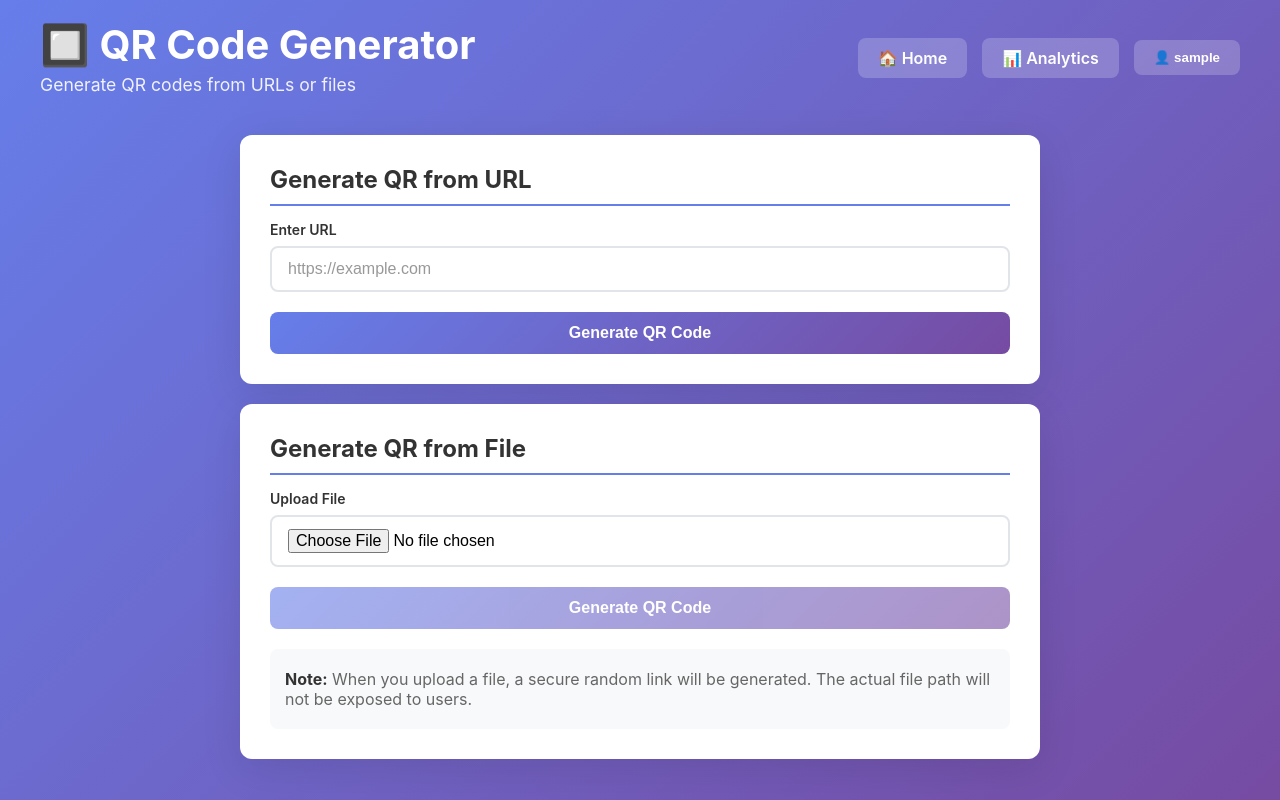
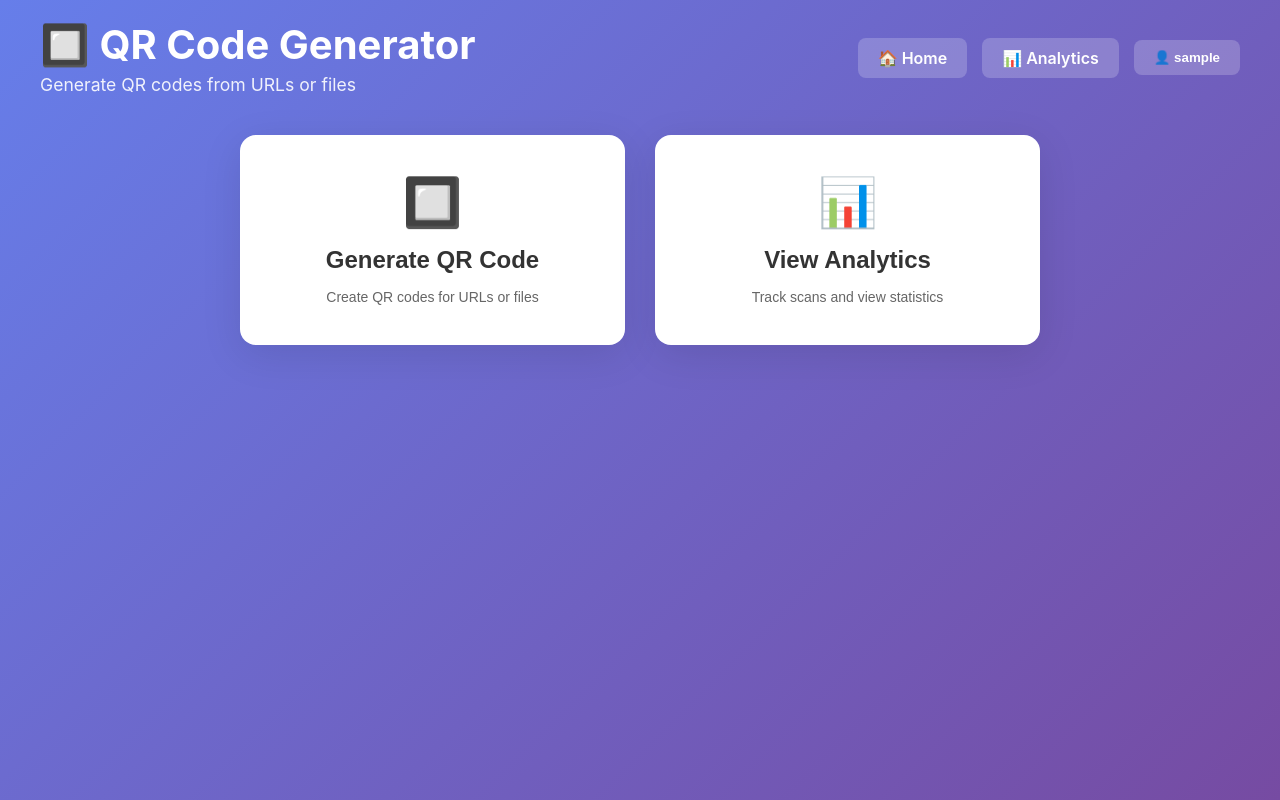
Before and after one commit to Ghulam-Abbas-65/QR, a React (Create React App) app in the folder frontend/: page / in a window 1280 px wide. Built offline with nearby package versions, Linux system fonts and the light colour scheme; sample sign-in values are in the browser's storage; the HTML template or start-up script is replaced by a standard one.

Commit message:
improve UI

```diff
--- /dev/null
+++ b/frontend/src/pages/Home.css
@@ -0,0 +1,162 @@
+.home-container {
+  max-width: 800px;
+  margin: 0 auto;
+}
+
+/* Main Buttons */
+.main-buttons {
+  display: grid;
+  grid-template-columns: repeat(2, 1fr);
+  gap: 30px;
+  margin-top: 40px;
+}
+
+.main-btn {
+  background: white;
+  border: none;
+  border-radius: 16px;
+  padding: 40px 30px;
+  cursor: pointer;
+  transition: all 0.3s ease;
+  box-shadow: 0 10px 40px rgba(0, 0, 0, 0.1);
+  display: flex;
+  flex-direction: column;
+  align-items: center;
+  text-align: center;
+  gap: 15px;
+}
+
+.main-btn:hover {
+  transform: translateY(-8px);
+  box-shadow: 0 20px 60px rgba(0, 0, 0, 0.15);
+}
+
+.generate-btn:hover {
+  background: linear-gradient(135deg, #667eea15 0%, #764ba215 100%);
+}
+
+.analytics-btn:hover {
+  background: linear-gradient(135deg, #11998e15 0%, #38ef7d15 100%);
+}
+
+.btn-icon {
+  font-size: 48px;
+}
+
+.btn-text {
+  font-size: 24px;
+  font-weight: 700;
+  color: #333;
+}
+
+.btn-desc {
+  font-size: 14px;
+  color: #666;
+}
+
+/* Back Button */
+.back-btn {
+  background: transparent;
+  border: 2px solid rgba(255, 255, 255, 0.3);
+  color: white;
+  padding: 10px 20px;
+  border-radius: 8px;
+  cursor: pointer;
+  font-size: 16px;
+  font-weight: 600;
+  margin-bottom: 30px;
+  transition: all 0.2s ease;
+}
+
+.back-btn:hover {
+  background: rgba(255, 255, 255, 0.1);
+  border-color: rgba(255, 255, 255, 0.5);
+}
+
+/* View Title */
+.view-title {
+  color: white;
+  font-size: 28px;
+  text-align: center;
+  margin-bottom: 30px;
+}
+
+/* Option Buttons */
+.option-buttons {
+  display: grid;
+  grid-template-columns: repeat(2, 1fr);
+  gap: 25px;
+}
+
+.option-btn {
+  background: white;
+  border: none;
+  border-radius: 12px;
+  padding: 35px 25px;
+  cursor: pointer;
+  transition: all 0.3s ease;
+  box-shadow: 0 8px 30px rgba(0, 0, 0, 0.1);
+  display: flex;
+  flex-direction: column;
+  align-items: center;
+  text-align: center;
+  gap: 12px;
+}
+
+.option-btn:hover {
+  transform: translateY(-5px);
+  box-shadow: 0 15px 45px rgba(0, 0, 0, 0.15);
+  background: linear-gradient(135deg, #667eea10 0%, #764ba210 100%);
+}
+
+.option-icon {
+  font-size: 40px;
+}
+
+.option-text {
+  font-size: 20px;
+  font-weight: 700;
+  color: #333;
+}
+
+.option-desc {
+  font-size: 13px;
+  color: #666;
+}
+
+/* Responsive Design */
+@media (max-width: 600px) {
+  .main-buttons,
+  .option-buttons {
+    grid-template-columns: 1fr;
+    gap: 20px;
+  }
+
+  .main-btn {
+    padding: 30px 20px;
+  }
+
+  .btn-icon {
+    font-size: 40px;
+  }
+
+  .btn-text {
+    font-size: 20px;
+  }
+
+  .option-btn {
+    padding: 25px 20px;
+  }
+
+  .option-icon {
+    font-size: 32px;
+  }
+
+  .option-text {
+    font-size: 18px;
+  }
+
+  .view-title {
+    font-size: 24px;
+  }
+}
--- a/frontend/src/pages/Home.js
+++ b/frontend/src/pages/Home.js
@@ -1,9 +1,11 @@
 import React, { useState } from 'react';
 import { useNavigate } from 'react-router-dom';
 import { generateURLQR, generateFileQR } from '../services/api';
+import './Home.css';
 
 function Home() {
   const navigate = useNavigate();
+  const [view, setView] = useState('main'); // main, generate, url, file
   const [url, setUrl] = useState('');
   const [file, setFile] = useState(null);
   const [loading, setLoading] = useState(false);
@@ -39,12 +41,66 @@ function Home() {
     }
   };
 
+  // Main view with two buttons
+  if (view === 'main') {
     return (
-    <>
+      <div className="home-container">
+        <div className="main-buttons">
+          <button className="main-btn generate-btn" onClick={() => setView('generate')}>
+            <span className="btn-icon">🔲</span>
+            <span className="btn-text">Generate QR Code</span>
+            <span className="btn-desc">Create QR codes for URLs or files</span>
+          </button>
+
+          <button className="main-btn analytics-btn" onClick={() => navigate('/check-analytics')}>
+            <span className="btn-icon">📊</span>
+            <span className="btn-text">View Analytics</span>
+            <span className="btn-desc">Track scans and view statistics</span>
+          </button>
+        </div>
+      </div>
+    );
+  }
+
+  // Generate options view
+  if (view === 'generate') {
+    return (
+      <div className="home-container">
+        <button className="back-btn" onClick={() => setView('main')}>
+          ← Back
+        </button>
+
+        <h2 className="view-title">Choose QR Code Type</h2>
+
+        <div className="option-buttons">
+          <button className="option-btn" onClick={() => setView('url')}>
+            <span className="option-icon">🔗</span>
+            <span className="option-text">URL QR Code</span>
+            <span className="option-desc">Generate QR code for any website link</span>
+          </button>
+
+          <button className="option-btn" onClick={() => setView('file')}>
+            <span className="option-icon">📁</span>
+            <span className="option-text">File QR Code</span>
+            <span className="option-desc">Upload a file and generate QR code</span>
+          </button>
+        </div>
+      </div>
+    );
+  }
+
+  // URL form view
+  if (view === 'url') {
+    return (
+      <div className="home-container">
+        <button className="back-btn" onClick={() => setView('generate')}>
+          ← Back
+        </button>
+
         {error && <div className="error">{error}</div>}
 
         <div className="card">
-        <h2 className="section-title">Generate QR from URL</h2>
+          <h2 className="section-title">🔗 Generate QR from URL</h2>
           <form onSubmit={handleURLSubmit}>
             <div className="form-group">
               <label htmlFor="url">Enter URL</label>
@@ -63,9 +119,22 @@ function Home() {
             </button>
           </form>
         </div>
+      </div>
+    );
+  }
+
+  // File form view
+  if (view === 'file') {
+    return (
+      <div className="home-container">
+        <button className="back-btn" onClick={() => setView('generate')}>
+          ← Back
+        </button>
+
+        {error && <div className="error">{error}</div>}
 
         <div className="card">
-        <h2 className="section-title">Generate QR from File</h2>
+          <h2 className="section-title">📁 Generate QR from File</h2>
           <form onSubmit={handleFileSubmit}>
             <div className="form-group">
               <label htmlFor="file">Upload File</label>
@@ -83,13 +152,16 @@ function Home() {
           </form>
           <div className="info-box">
             <p>
-            <strong>Note:</strong> When you upload a file, a secure random link
-            will be generated. The actual file path will not be exposed to users.
+              <strong>Note:</strong> A secure random link will be generated.
+              The actual file path will not be exposed.
             </p>
           </div>
         </div>
-    </>
+      </div>
     );
   }
 
+  return null;
+}
+
 export default Home;
```
Lines whose indentation alone changed are shown as unchanged.
